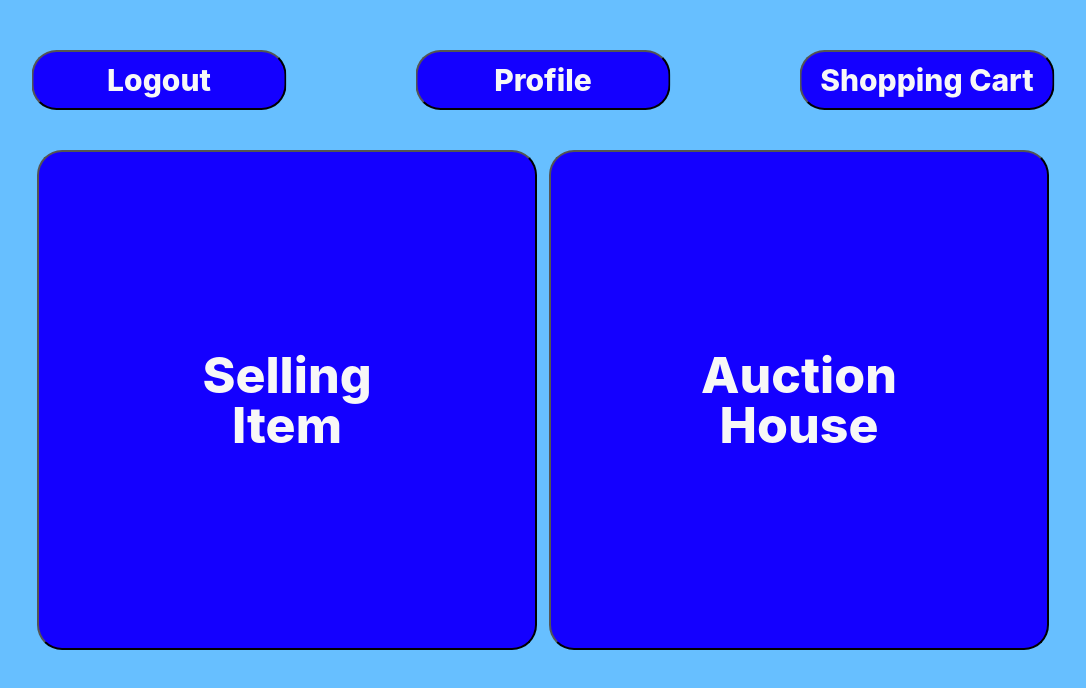
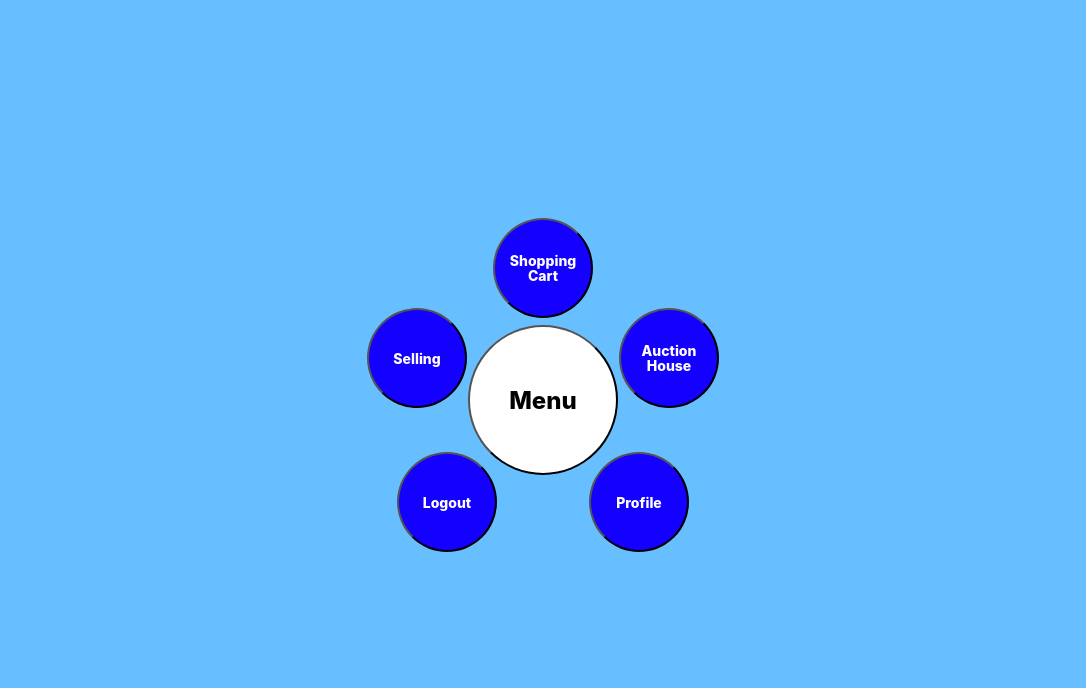
Before and after one commit to Y2Nk4/MuggleMuggle, a website: page FrontEnd/HomePage.html in a window 1280 px wide. Shown: the whole page, without its empty margins (97-1183 px from the left). Drawn offline with Linux system fonts and the light colour scheme.

Commit message:
Add Compose File and edit homePage

```diff
--- a/FrontEnd/HomePage.css
+++ b/FrontEnd/HomePage.css
@@ -1,133 +1,90 @@
 body {
     background-color: #67BFFF;
 }
-.LogoutButton{
-    width: 255px;
-    height: 60px;
+.Buttons{
+    width: 300px;
+    height: 300px;
 
-    background: #1400FF;
-    border-radius: 25px;
+    margin: 0;
+    position: absolute;
+    top: 50%;
+    left:50%;
+    transform: translate(-50%, -50%);
+}
+.menu{
+    height: 150px;
+    width: 150px;
+
+    background: white;
+    border-radius: 80%;
 
     font-family: 'Inter';
     font-style: normal;
     font-weight: 800;
-    font-size: 30px;
-    line-height: 24px;
+    font-size: 24px;
+    line-height: 15px;
     text-align: center;
-
-    color: #F7F7F7;
 
     margin: 0;
     position: absolute;
-    top: 10%;
-    left:20%;
+    top: 50%;
+    left:50%;
     transform: translate(-50%, -50%);
 }
-.LogoutButton:hover{
-    background: #1100cc;
-    cursor: pointer;
+.menu:hover{
+    background: rgb(197, 195, 195);
 }
-.ProfileButton{
-    width: 255px;
-    height: 60px;
+.button{
+    height: 100px;
+    width: 100px;
 
     background: #1400FF;
-    border-radius: 25px;
+    border-radius: 80%;
 
     font-family: 'Inter';
     font-style: normal;
     font-weight: 800;
-    font-size: 30px;
-    line-height: 24px;
+    font-size: 14px;
+    line-height: 15px;
     text-align: center;
 
-    color: #F7F7F7;
-
+    color: white;
+}
+.button:hover{
+    background: #0e00a0;
+}
+.button:nth-child(2){
     margin: 0;
     position: absolute;
-    top: 10%;
+    top: 6%;
     left:50%;
     transform: translate(-50%, -50%);
 }
-.ProfileButton:hover{
-    background: #1100cc;
-    cursor: pointer;
-}
-.ShoppingCartButton{
-    width: 255px;
-    height: 60px;
-
-    background: #1400FF;
-    border-radius: 25px;
-
-    font-family: 'Inter';
-    font-style: normal;
-    font-weight: 800;
-    font-size: 30px;
-    line-height: 24px;
-    text-align: center;
-
-    color: #F7F7F7;
-
+.button:nth-child(3){
     margin: 0;
     position: absolute;
-    top: 10%;
-    left:80%;
+    top: 36%;
+    left:92%;
     transform: translate(-50%, -50%);
 }
-.ShoppingCartButton:hover{
-    background: #1100cc;
-    cursor: pointer;
-}
-.SellingItemButton{
-    width: 500px;
-    height: 500px;
-
-    background: #1400FF;
-    border-radius: 25px;
-
-    font-family: 'Inter';
-    font-style: normal;
-    font-weight: 800;
-    font-size: 50px;
-    line-height: 50px;
-    text-align: center;
-
-    color: #F7F7F7;
-
+.button:nth-child(4){
     margin: 0;
     position: absolute;
-    top: 50%;
-    left:30%;
+    top: 84%;
+    left:82%;
     transform: translate(-50%, -50%);
 }
-.SellingItemButton:hover{
-    background: #1100cc;
-    cursor: pointer;
-}
-.AuctionHouseButton{
-    width: 500px;
-    height: 500px;
-
-    background: #1400FF;
-    border-radius: 25px;
-
-    font-family: 'Inter';
-    font-style: normal;
-    font-weight: 800;
-    font-size: 50px;
-    line-height: 50px;
-    text-align: center;
-
-    color: #F7F7F7;
-
+.button:nth-child(5){
     margin: 0;
     position: absolute;
-    top: 50%;
-    left:70%;
+    top: 84%;
+    left:18%;
     transform: translate(-50%, -50%);
 }
-.AuctionHouseButton:hover{
-    background: #1100cc;
-    cursor: pointer;
+.button:nth-child(6){
+    margin: 0;
+    position: absolute;
+    top: 36%;
+    left:8%;
+    transform: translate(-50%, -50%);
 }
--- a/FrontEnd/HomePage.html
+++ b/FrontEnd/HomePage.html
@@ -7,21 +7,30 @@
         <title>MuggleMuggle: Home</title>
     </head>
     <body>
-        <!-- need exit current account go to landing Page-->
-        <button class="LogoutButton">Logout</button>
-        <!-- need link to profile -->
-        <button class="ProfileButton">Profile</button>
-        <!-- need link to shopping cart-->
-        <button class="ShoppingCartButton">Shopping Cart</button>
-        <!-- need link to Selling Page-->
-        <button class="SellingItemButton">
-            Selling<br>
-            Item
-        </button>
-        <!-- need link to Auction House-->
-        <button class="AuctionHouseButton">
-            Auction<br>
-            House
-        </button>
+        <div class="Buttons">
+            <button class="menu">
+                Menu
+            </button>
+            <button id="ShoppingCart" class="button">
+                Shopping Cart
+                <i class='fas fa-shopping-cart'></i>
+            </button>
+            <button id="Auction" class="button">
+                Auction House
+                <i class='fas fa-gavel'></i>
+            </button>
+            <button id="Profile" class="button">
+                Profile
+                <i class='fas fa-user-circle'></i>
+            </button>
+            <button id="Logout" class="button">
+                Logout
+                <i class="fa fa-sign-out"></i>
+            </button>
+            <button id="Selling" class="button">
+                Selling
+                <i class='fas fa-balance-scale'></i>
+            </button>
+        </div>
     </body>
 </html>
```
Also changed, not shown: docker-compose.yml (added, +15 -0 lines), Image/shopping-cart.png (added).
